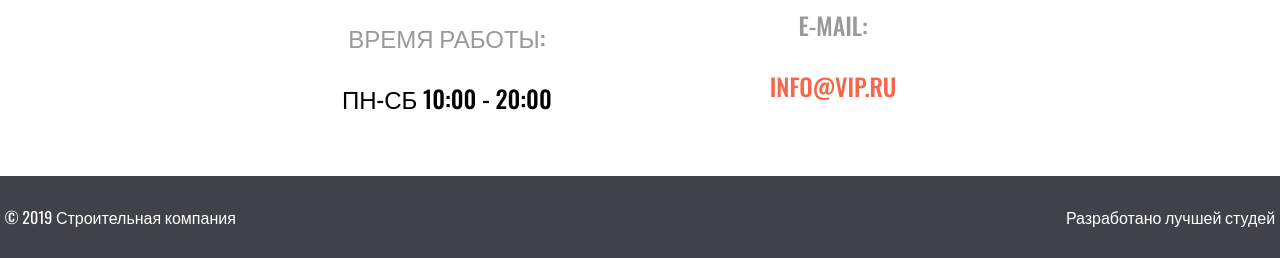
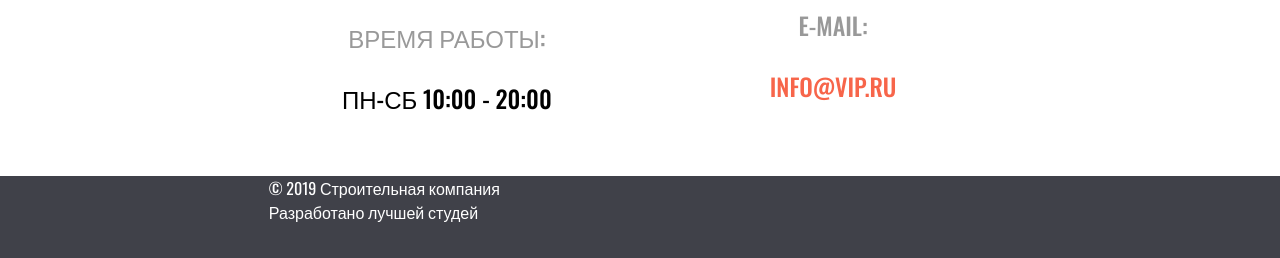
Before and after one commit to OdrinaHelen/Homework_frontend_pro, a plain HTML site: page HW_5_Templates_10/var 2/index.html in a window 1280 px wide. Shown: the part 5682-5940 px from the top of the page. Drawn offline with nearby package versions, Linux system fonts and the light colour scheme; files whose address does not match are found by name.

Commit message:
Add files via upload

```diff
--- a/HW_5_Templates_10/var 2/style/style.css
+++ b/HW_5_Templates_10/var 2/style/style.css
@@ -339,12 +339,24 @@ footer {
     width: 100%;
     height: 82px;
     background-color: #404149;
-    margin-bottom: 150px;
+
+
+}
+
+footer>div {
+
+    /* margin-bottom: 150px; */
     display: flex;
-    justify-content: center;
+    justify-content: space-between;
+
     margin: 0 auto;
-    gap: 830px;
     align-items: center;
+    max-width: 58%;
+}
+
+footer div {
+    align-items: center;
+    /* ПОЧЕМУ НЕ ВЫРАВНИВАЕТСЯ ПОСРЕДИНЕ ФУТТЕРА ПО ВЕРТИКАЛЬНОЙ ОСИ?? */
 }
 
 footer p {
@@ -354,6 +366,8 @@ footer p {
     font-style: normal;
     font-weight: 400;
     line-height: normal;
+    align-items: center;
+
 }
 
 @media screen and (max-width: 800px) {
```
